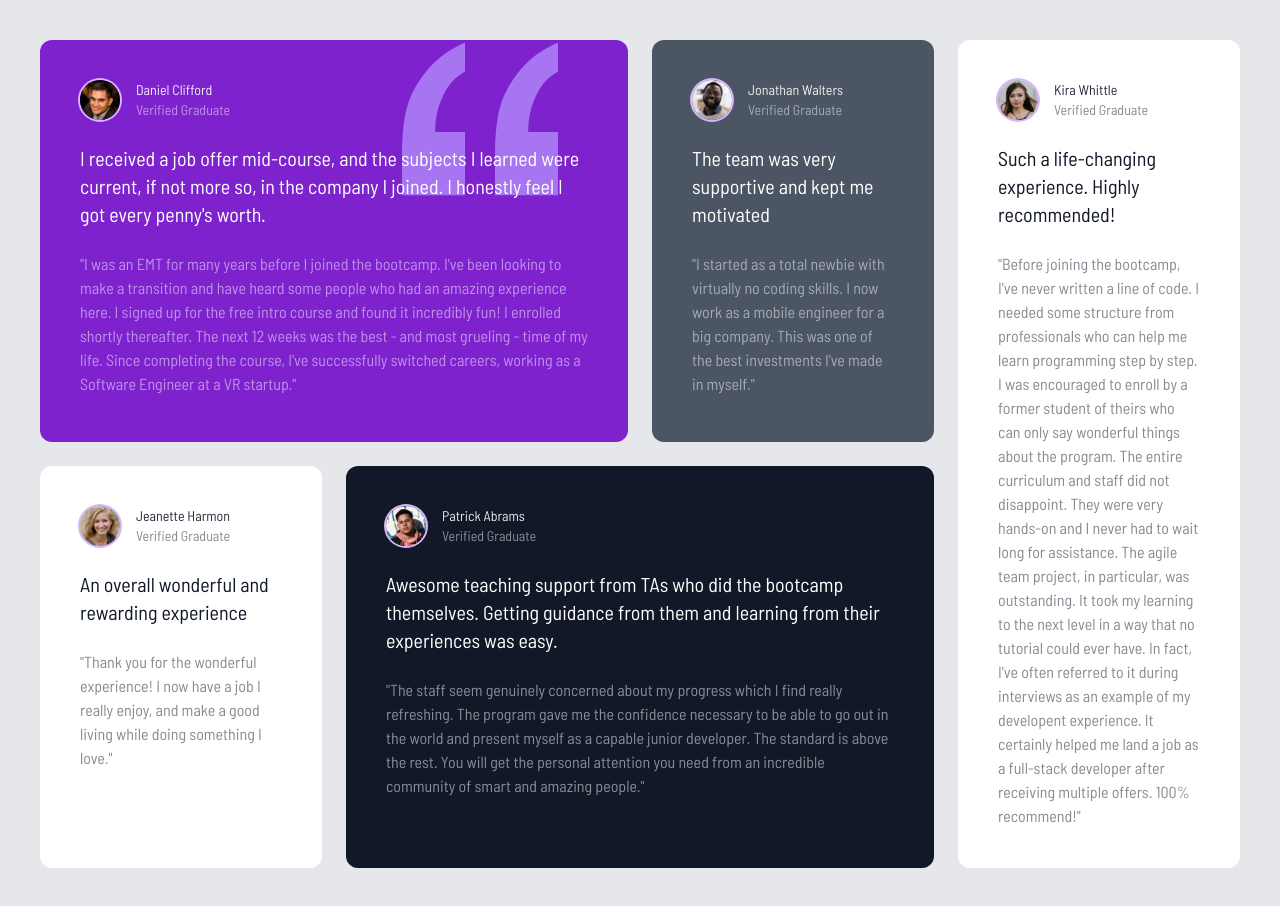
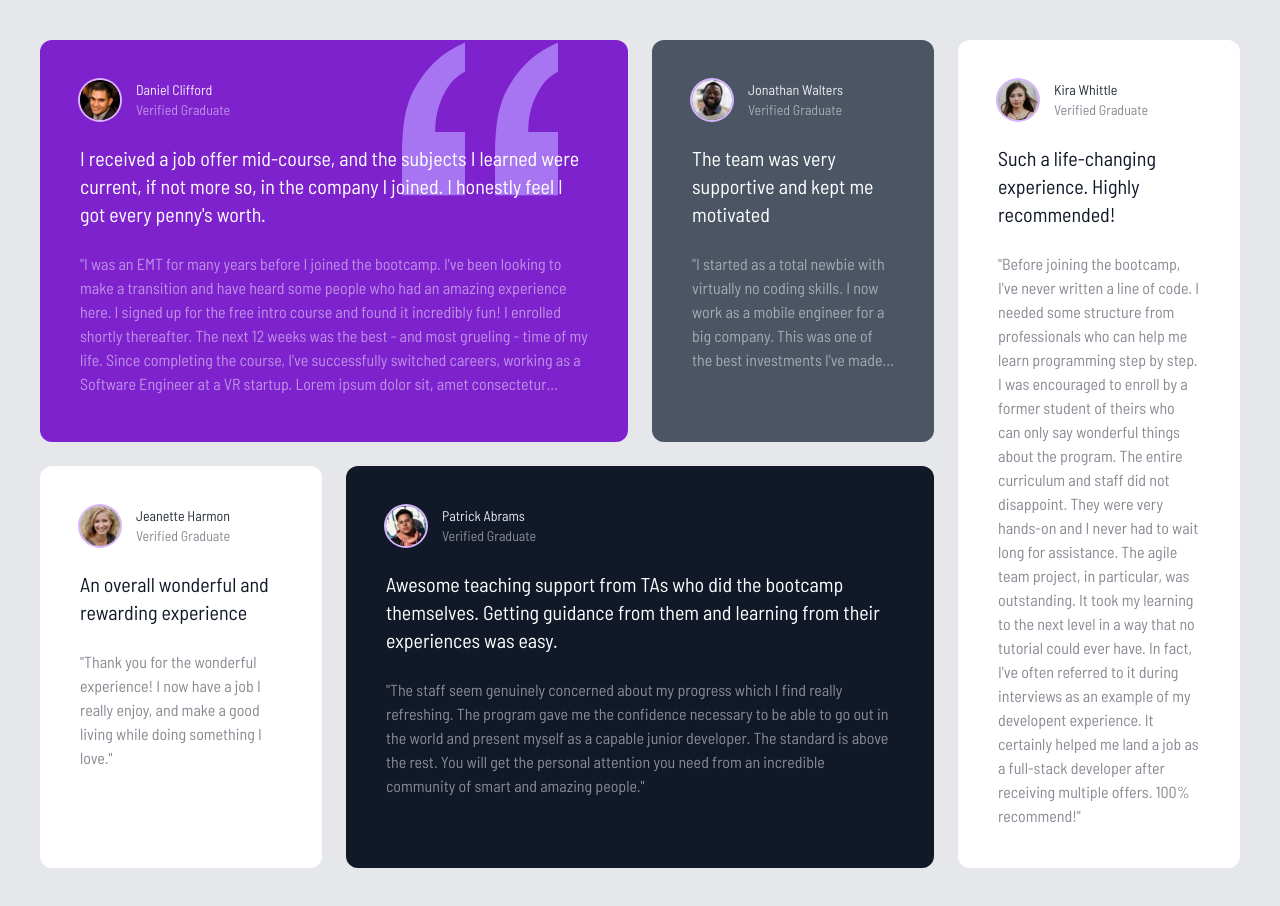
Before and after one commit to Plyavinskiy/testimonial-grid-with-tailwind-css, a website: page index.html in a window 1280 px wide. Drawn offline with Linux system fonts and the light colour scheme.

Commit message:
feat: apply the "line-clamp" plugin to the first two boxes

```diff
--- a/index.html
+++ b/index.html
@@ -57,14 +57,20 @@
             </p>
 
             <!-- Small Text -->
-            <p class="mt-6 opacity-50">
+            <p class="mt-6 opacity-50 line-clamp-6">
               "I was an EMT for many years before I joined the bootcamp. I've
               been looking to make a transition and have heard some people who
               had an amazing experience here. I signed up for the free intro
               course and found it incredibly fun! I enrolled shortly thereafter.
               The next 12 weeks was the best - and most grueling - time of my
               life. Since completing the course, I've successfully switched
-              careers, working as a Software Engineer at a VR startup."
+              careers, working as a Software Engineer at a VR startup. Lorem
+              ipsum dolor sit, amet consectetur adipisicing elit. Voluptatum
+              nobis ut, quas minima necessitatibus aliquid sint nam perferendis
+              consequuntur debitis quam laboriosam enim incidunt totam
+              voluptatibus illo consectetur repellat fugiat. Nesciunt, quos
+              error possimus iste hic molestiae corrupti explicabo enim eius vel
+              facilis consequuntur quis eligendi fugit nostrum autem nisi."
             </p>
           </div>
 
@@ -89,10 +95,16 @@
             </p>
 
             <!-- Small Text -->
-            <p class="mt-6 opacity-50">
+            <p class="mt-6 opacity-50 line-clamp-5">
               "I started as a total newbie with virtually no coding skills. I
               now work as a mobile engineer for a big company. This was one of
-              the best investments I've made in myself."
+              the best investments I've made in myself. Lorem ipsum dolor, sit
+              amet consectetur adipisicing elit. Reprehenderit explicabo
+              voluptas quas officiis eum quia illum, rem provident porro
+              excepturi, aliquam repellat non perferendis, a assumenda aliquid
+              recusandae vitae obcaecati inventore esse sed? Enim, soluta facere
+              perferendis porro, explicabo, velit dolore numquam a illum placeat
+              dolor quis ab! In, aut."
             </p>
           </div>
 
--- a/package.json
+++ b/package.json
@@ -11,6 +11,7 @@
   "author": "",
   "license": "ISC",
   "devDependencies": {
+    "@tailwindcss/line-clamp": "^0.4.2",
     "tailwindcss": "^3.2.4"
   }
 }
--- a/tailwind.config.js
+++ b/tailwind.config.js
@@ -14,5 +14,5 @@ module.exports = {
       },
     },
   },
-  plugins: [],
+  plugins: [require("@tailwindcss/line-clamp")],
 };
```
Also changed, not shown: css/style.css, 1 other file.
